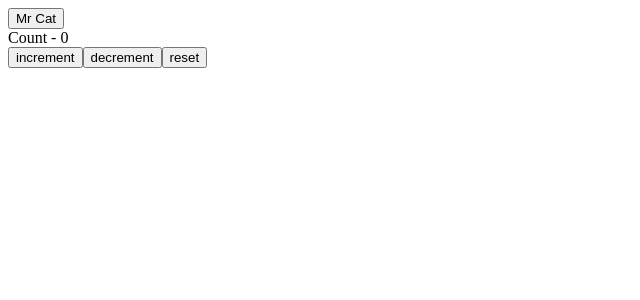
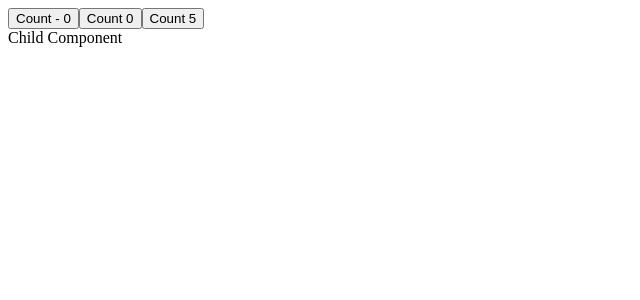
Before and after one commit to givek/react-render, a React (Vite) app: page / in a window 1280 px wide. Shown: the top 300 px of the page, without its empty margins (0-640 px from the left). Built offline with nearby package versions, Linux system fonts and the light colour scheme.

Commit message:
Parent and Child

```diff
--- a/src/App.tsx
+++ b/src/App.tsx
@@ -1,5 +1,6 @@
 import ObjectUseReducer from "./components/ImmutableState/ObjectUseReducer";
 import ObjectUseState from "./components/ImmutableState/ObjectUseState";
+import Parent from "./components/ParentChild/Parent";
 import UseReducer from "./components/UseReducer/UseReducer";
 import UseState from "./components/UseState/UseState";
 
@@ -8,8 +9,9 @@ function App() {
     <div className="App">
       {/* <UseState /> */}
       {/* <UseReducer /> */}
-      <ObjectUseState />
-      <ObjectUseReducer />
+      {/* <ObjectUseState />
+      <ObjectUseReducer /> */}
+      <Parent />
     </div>
   );
 }
--- /dev/null
+++ b/src/components/ParentChild/Child.tsx
@@ -0,0 +1,7 @@
+function Child() {
+  console.log("Child Render");
+
+  return <div>Child Component</div>;
+}
+
+export default Child;
--- /dev/null
+++ b/src/components/ParentChild/Parent.tsx
@@ -0,0 +1,37 @@
+import React from "react";
+import Child from "./Child";
+
+function Parent() {
+  const [count, setCount] = React.useState(0);
+
+  console.log("Parent Render");
+
+  // How parent component effects the child component render ?
+
+  // 1. New state if different from the old state.
+  //    -> If the parent component re-renders the child component will also re-render.
+
+  // 2. New state is the same as old state.
+  //
+  //    a. Right after initial render.
+  //      -> As the parenet component does not re-render, the child also does not re-render.
+  //
+  //    b. After re-render's.
+  //      -> Only the parent component will re-render one more time, the child component will not re-render again.
+
+  // In this case as the contents of the child component never change, it goes through the render phase, but not through the commit phase.
+  // As the diff produced for child component is the same.
+
+  return (
+    <div>
+      <button onClick={() => setCount((prevCount) => prevCount + 1)}>
+        Count - {count}
+      </button>
+      <button onClick={() => setCount(0)}>Count 0</button>
+      <button onClick={() => setCount(5)}>Count 5</button>
+      <Child />
+    </div>
+  );
+}
+
+export default Parent;
```
